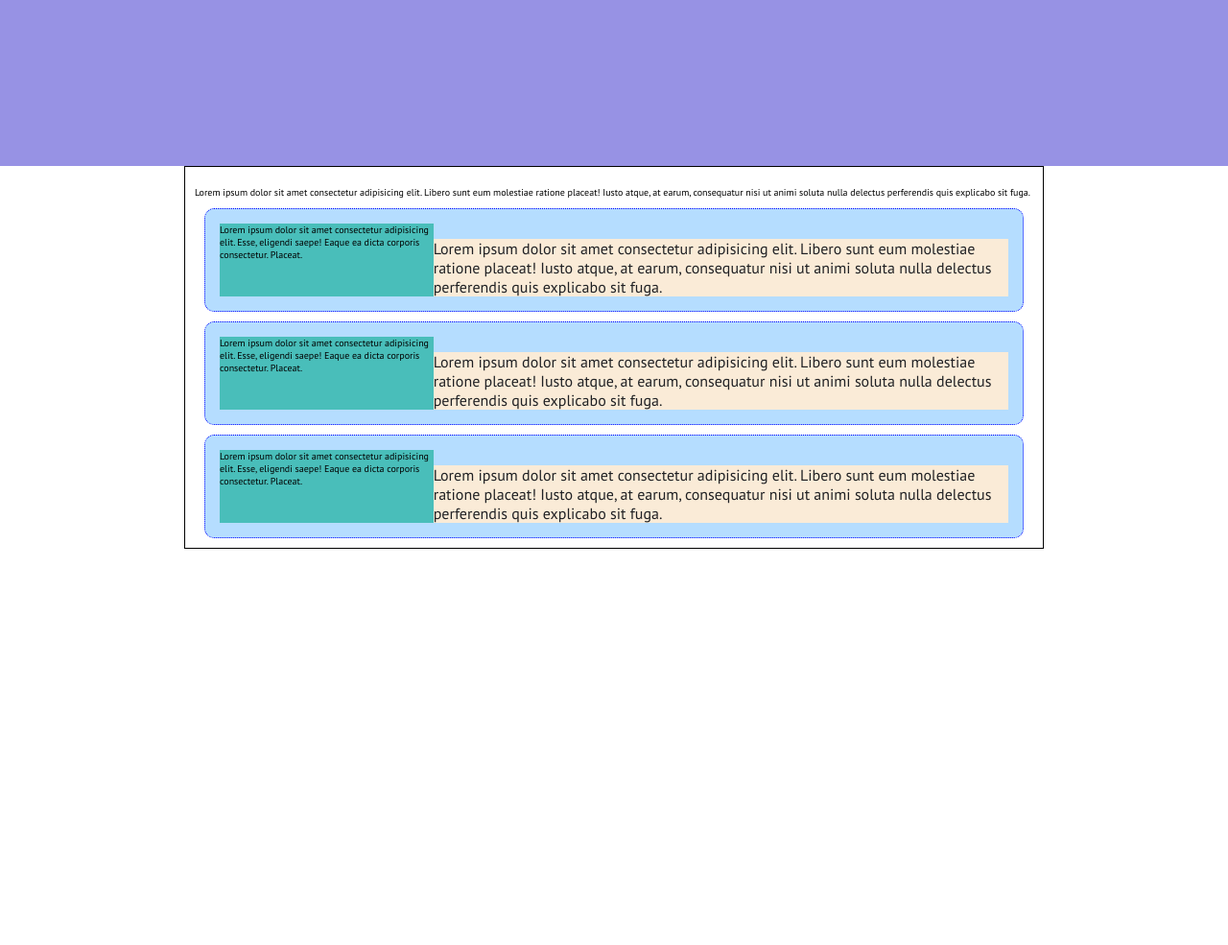
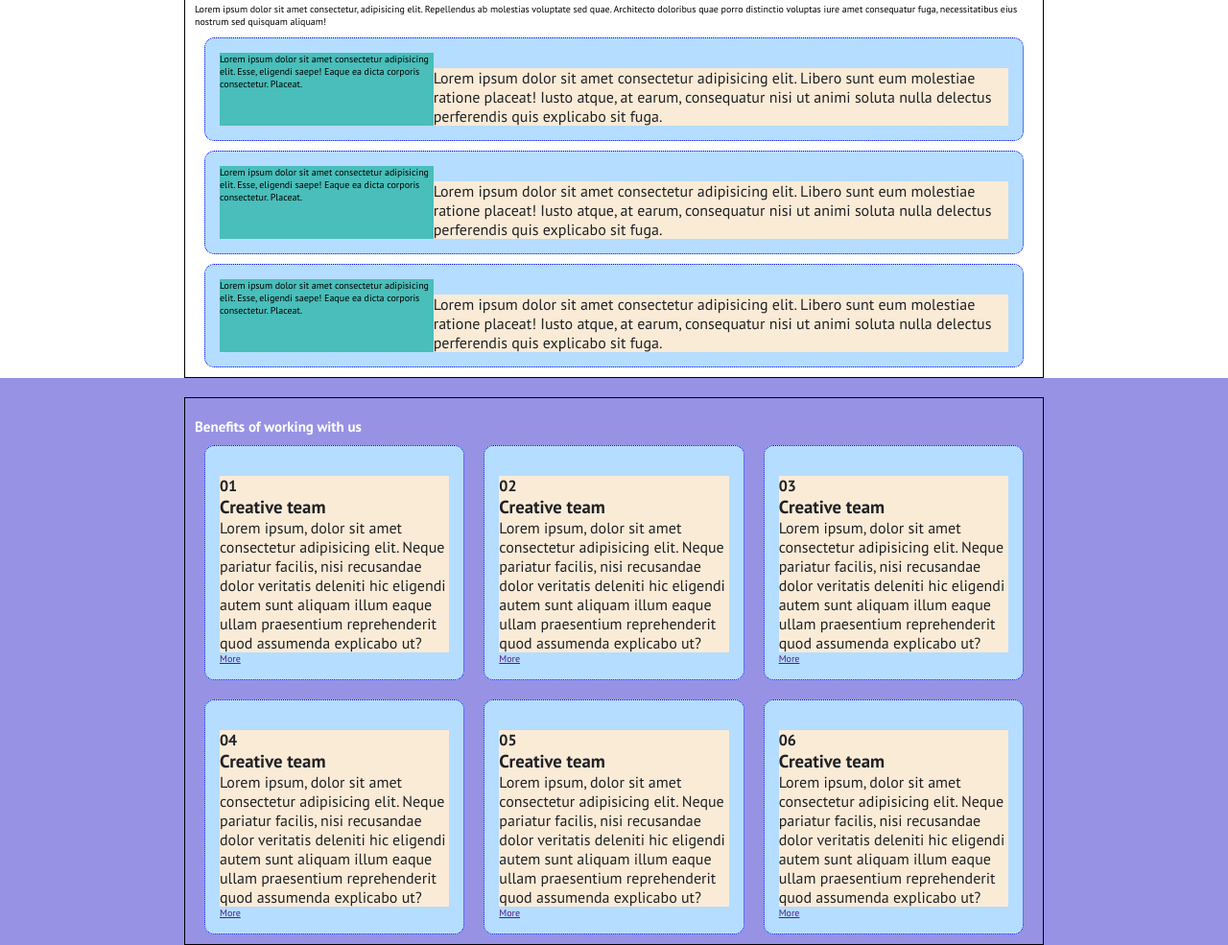
Before and after one commit to San-Moro/htmlcss-responsive-layout, a plain HTML site: page index.html in a window 1280 px wide. Shown: the part 1082-2067 px from the top of the page at 96% size. Before the commit the page ends 1654 px from the top, so only its background shows below. Drawn offline with Linux system fonts and the light colour scheme.

Commit message:
Added blocks of benefits section

```diff
--- a/css/style.css
+++ b/css/style.css
@@ -26,6 +26,13 @@ html {
 
 img {
     max-width: 100%;
+}
+
+#jumbo, #benefits {
+    width: 100%;
+    background-color: var(--secondary-col);
+    color: white;
+    padding-top: 2em;
 }
 
 /* Layout */
@@ -83,24 +90,26 @@ header .menu {
 
 /* MAIN */
 /* about section */
-#about{
+#about .container {
     padding-top: 2em;
 }
 
 /* jumbo section */
-#jumbo {
-    width: 100%;
-    background-color: var(--secondary-col);
-    color: white;
-    padding-top: 2em;
-
-    /* DEBUG */
-    height: 400px;
-}
 
 #jumbo .planning {
     margin: 1.5em;
 }
+
+#testimonials .container {
+    padding-top: 2em;
+}
+
+/* Benefits section */
+#benefits .container {
+    padding-top: 2em;
+    margin: 0 auto;
+}
+
 
 /* MEDIA QUERIES */
 /* Tablet 768px */
@@ -129,10 +138,16 @@ header .menu {
         display: flex;
     }
 
-    #testimonials .container {
-        padding-top: 2em;
+    /* Benefits section */
+    #benefits .cards {
+        display: grid;
+        grid-template-columns: auto auto;
     }
+
+    /* About us section */
+
 }
+
 
 /* MEDIA QUERIES */
 /* Desktop 992px */
@@ -171,4 +186,12 @@ header .menu {
         width: 60%;
         display: flex;
     }
+
+    /* Benefits section */
+
+    #benefits .cards {
+        display: grid;
+        grid-template-columns: auto auto auto;
+    }
+
 }
--- a/index.html
+++ b/index.html
@@ -143,8 +143,14 @@
         <section id="testimonials">
             <div class="container">
                 <div class="text-testimonials">
-                    Lorem ipsum dolor sit amet consectetur adipisicing elit. Libero sunt eum molestiae ratione placeat! Iusto atque, at earum, consequatur nisi ut animi soluta nulla delectus perferendis quis explicabo sit fuga.
+                    <h4></h4>
+                    <h2></h2>
+                    <p>
+                        Lorem ipsum dolor sit amet consectetur, adipisicing elit. Repellendus ab molestias voluptate sed quae. Architecto doloribus quae porro distinctio voluptas iure amet consequatur fuga, necessitatibus eius nostrum sed quisquam aliquam!
+                    </p>
                 </div>
+
+                <div class="cards">
                     <div class="card">
                         <div class="image-card">
                             Lorem ipsum dolor sit amet consectetur adipisicing elit. Esse, eligendi saepe! Eaque ea dicta corporis consectetur. Placeat.
@@ -173,9 +179,88 @@
                         </div>
                     </div>
                 </div>
+            </div>
 
         </section>
         <!-- /testimonials section -->
+
+        <!-- benefits section -->
+        <section id="benefits">
+            <div class="container">
+                <h2>Benefits of working with us</h2>
+
+                <div class="cards">
+                    <div class="card">
+                        <div class="text-card">
+                            <h4>01</h4>
+                            <h3>Creative team</h3>
+                            <p>Lorem ipsum, dolor sit amet consectetur adipisicing elit. Neque pariatur facilis, nisi recusandae dolor veritatis deleniti hic eligendi autem sunt aliquam illum eaque ullam praesentium reprehenderit quod assumenda explicabo ut?</p>
+                        </div>
+                        <div class="btn">
+                            <a href="">More</a>
+                        </div>
+                    </div>
+                    <div class="card">
+                        <div class="text-card">
+                            <h4>02</h4>
+                            <h3>Creative team</h3>
+                            <p>Lorem ipsum, dolor sit amet consectetur adipisicing elit. Neque pariatur facilis, nisi recusandae dolor veritatis deleniti hic eligendi autem sunt aliquam illum eaque ullam praesentium reprehenderit quod assumenda explicabo ut?</p>
+                        </div>
+                        <div class="btn">
+                            <a href="">More</a>
+                        </div>
+                    </div>
+                    <div class="card">
+                        <div class="text-card">
+                            <h4>03</h4>
+                            <h3>Creative team</h3>
+                            <p>Lorem ipsum, dolor sit amet consectetur adipisicing elit. Neque pariatur facilis, nisi recusandae dolor veritatis deleniti hic eligendi autem sunt aliquam illum eaque ullam praesentium reprehenderit quod assumenda explicabo ut?</p>
+                        </div>
+                        <div class="btn">
+                            <a href="">More</a>
+                        </div>
+                    </div>
+                    <div class="card">
+                        <div class="text-card">
+                            <h4>04</h4>
+                            <h3>Creative team</h3>
+                            <p>Lorem ipsum, dolor sit amet consectetur adipisicing elit. Neque pariatur facilis, nisi recusandae dolor veritatis deleniti hic eligendi autem sunt aliquam illum eaque ullam praesentium reprehenderit quod assumenda explicabo ut?</p>
+                        </div>
+                        <div class="btn">
+                            <a href="">More</a>
+                        </div>
+                    </div>
+                    <div class="card">
+                        <div class="text-card">
+                            <h4>05</h4>
+                            <h3>Creative team</h3>
+                            <p>Lorem ipsum, dolor sit amet consectetur adipisicing elit. Neque pariatur facilis, nisi recusandae dolor veritatis deleniti hic eligendi autem sunt aliquam illum eaque ullam praesentium reprehenderit quod assumenda explicabo ut?</p>
+                        </div>
+                        <div class="btn">
+                            <a href="">More</a>
+                        </div>
+                    </div>
+                    <div class="card">
+                        <div class="text-card">
+                            <h4>06</h4>
+                            <h3>Creative team</h3>
+                            <p>Lorem ipsum, dolor sit amet consectetur adipisicing elit. Neque pariatur facilis, nisi recusandae dolor veritatis deleniti hic eligendi autem sunt aliquam illum eaque ullam praesentium reprehenderit quod assumenda explicabo ut?</p>
+                        </div>
+                        <div class="btn">
+                            <a href="">More</a>
+                        </div>
+                    </div>
+                </div>
+            </div>
+        </section>
+        <!-- /benefits section -->
+
+        <!-- about us section -->
+        <section id="about-us">
+
+        </section>
+        <!-- /about us section -->
+
 
     </main>
     <!-- /Main -->
```
Lines whose indentation alone changed are shown as unchanged.
